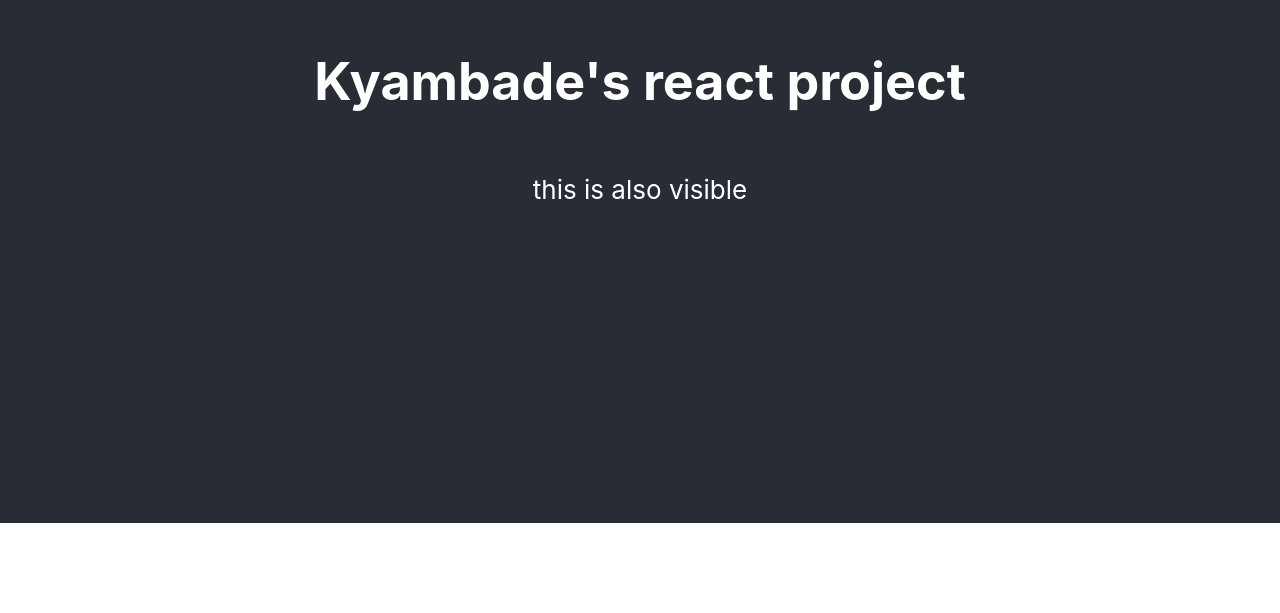
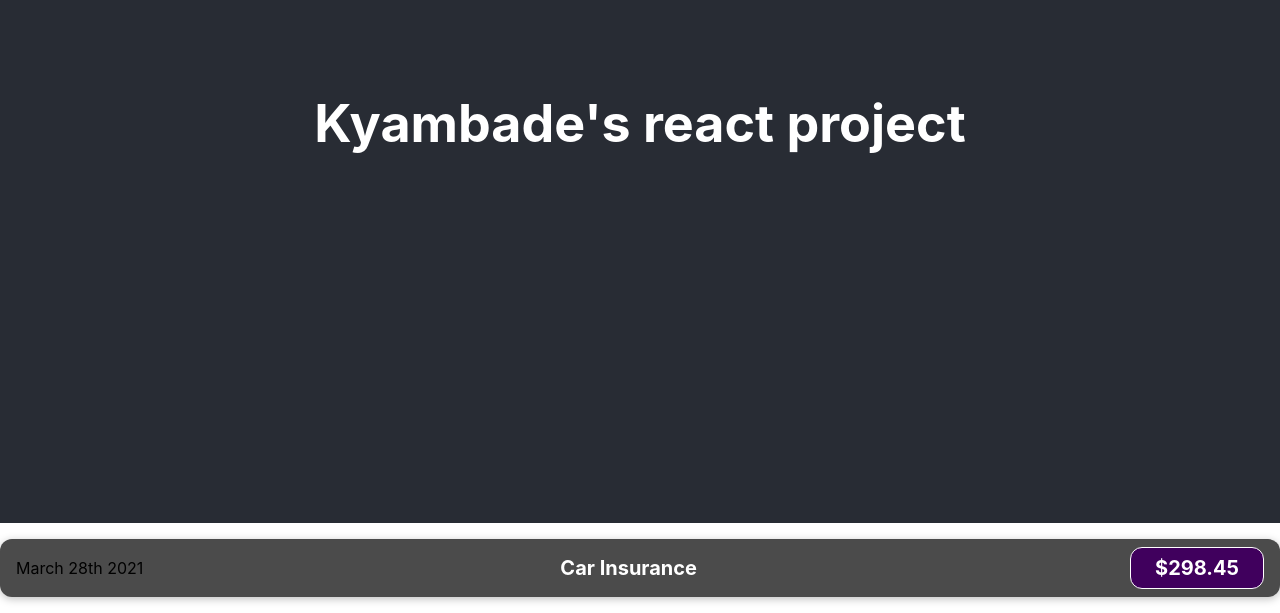
Before and after one commit to arthurkyambadde/firstReactApp, a React (Create React App) app: page / in a window 1280 px wide. Shown: the part 277-890 px from the top of the page. Before the commit the page ends 800 px from the top, so only its background shows below. Built offline with nearby package versions, Linux system fonts and the light colour scheme.

Commit message:
create first react component

```diff
--- a/src/App.js
+++ b/src/App.js
@@ -1,13 +1,14 @@
 // import logo from './logo.svg';
 import "./App.css";
+import ExpenseItem from "./components/ExpenseItem";
 
 function App() {
   return (
     <div className="App">
       <header className="App-header">
         <h1>Kyambade's react project</h1>
-        <p>this is also visible</p>
       </header>
+      <ExpenseItem></ExpenseItem>
     </div>
   );
 }
--- /dev/null
+++ b/src/components/ExpenseItem.css
@@ -0,0 +1,56 @@
+.expense-item {
+  display: flex;
+  justify-content: space-between;
+  align-items: center;
+  box-shadow: 0 2px 8px rgba(0, 0, 0, 0.25);
+  padding: 0.5rem 1rem;
+  margin: 1rem 0;
+  border-radius: 12px;
+  background-color: #4b4b4b;
+}
+
+.expense-item__description {
+  display: flex;
+  flex-direction: column;
+  gap: 1rem;
+  align-items: flex-end;
+  flex-flow: column-reverse;
+  justify-content: flex-start;
+  flex: 1;
+}
+
+.expense-item h2 {
+  color: #3a3a3a;
+  font-size: 1rem;
+  flex: 1;
+  margin: 0 1rem;
+  color: white;
+}
+
+.expense-item__price {
+  font-size: 1rem;
+  font-weight: bold;
+  color: white;
+  background-color: #40005d;
+  border: 1px solid white;
+  padding: 0.5rem;
+  border-radius: 12px;
+}
+
+@media (min-width: 580px) {
+  .expense-item__description {
+    flex-direction: row;
+    align-items: center;
+    justify-content: flex-start;
+    flex: 1;
+  }
+
+  .expense-item__description h2 {
+    font-size: 1.25rem;
+  }
+
+  .expense-item__price {
+    font-size: 1.25rem;
+    padding: 0.5rem 1.5rem;
+  }
+}
--- /dev/null
+++ b/src/components/ExpenseItem.js
@@ -0,0 +1,15 @@
+import "./ExpenseItem.css";
+
+function ExpenseItem() {
+  return (
+    <div className="expense-item">
+      <div>March 28th 2021</div>
+      <div className="expense-item__description">
+        <h2>Car Insurance</h2>
+        <div className="expense-item__price">$298.45</div>
+      </div>
+    </div>
+  );
+}
+
+export default ExpenseItem;
```
